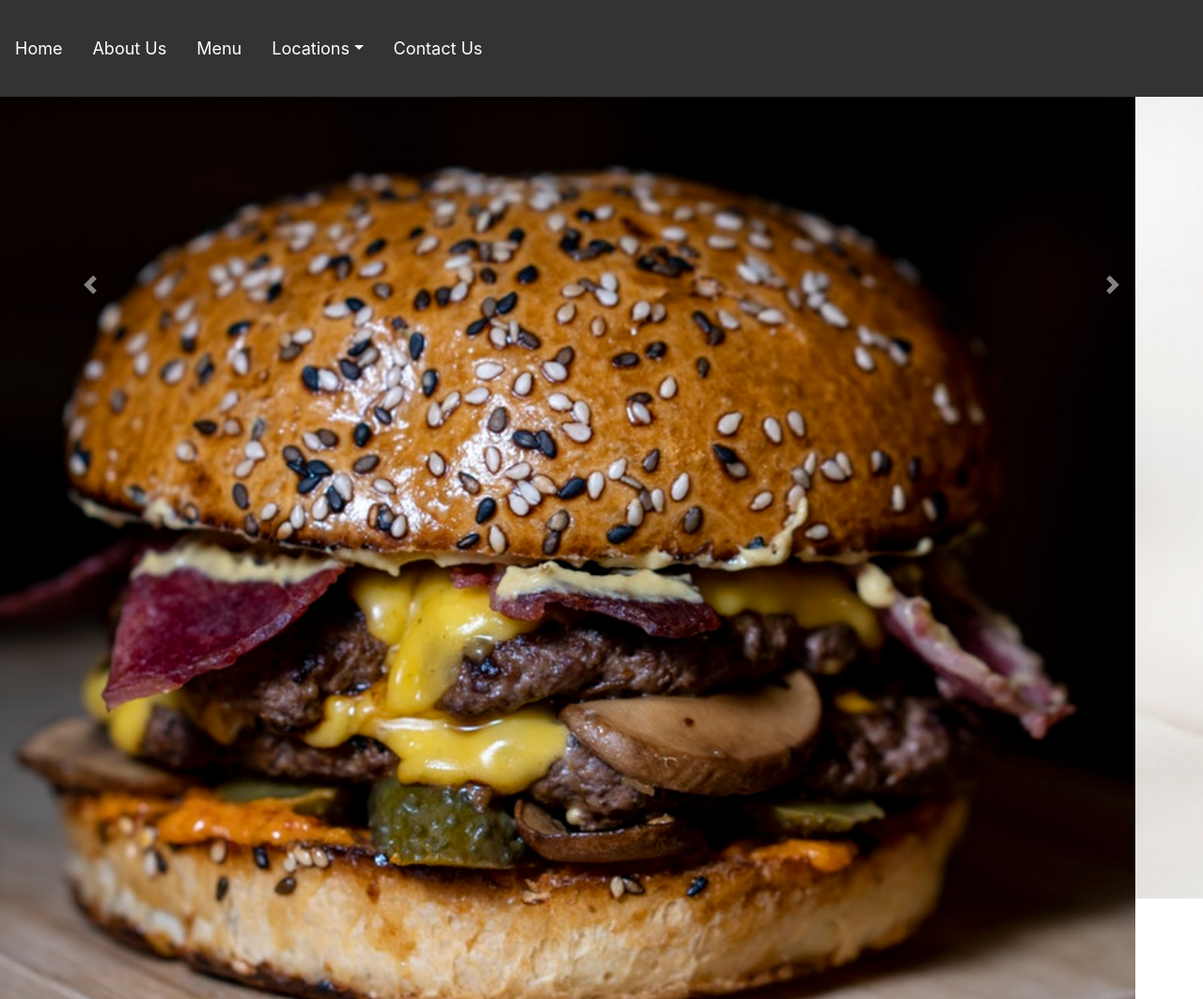
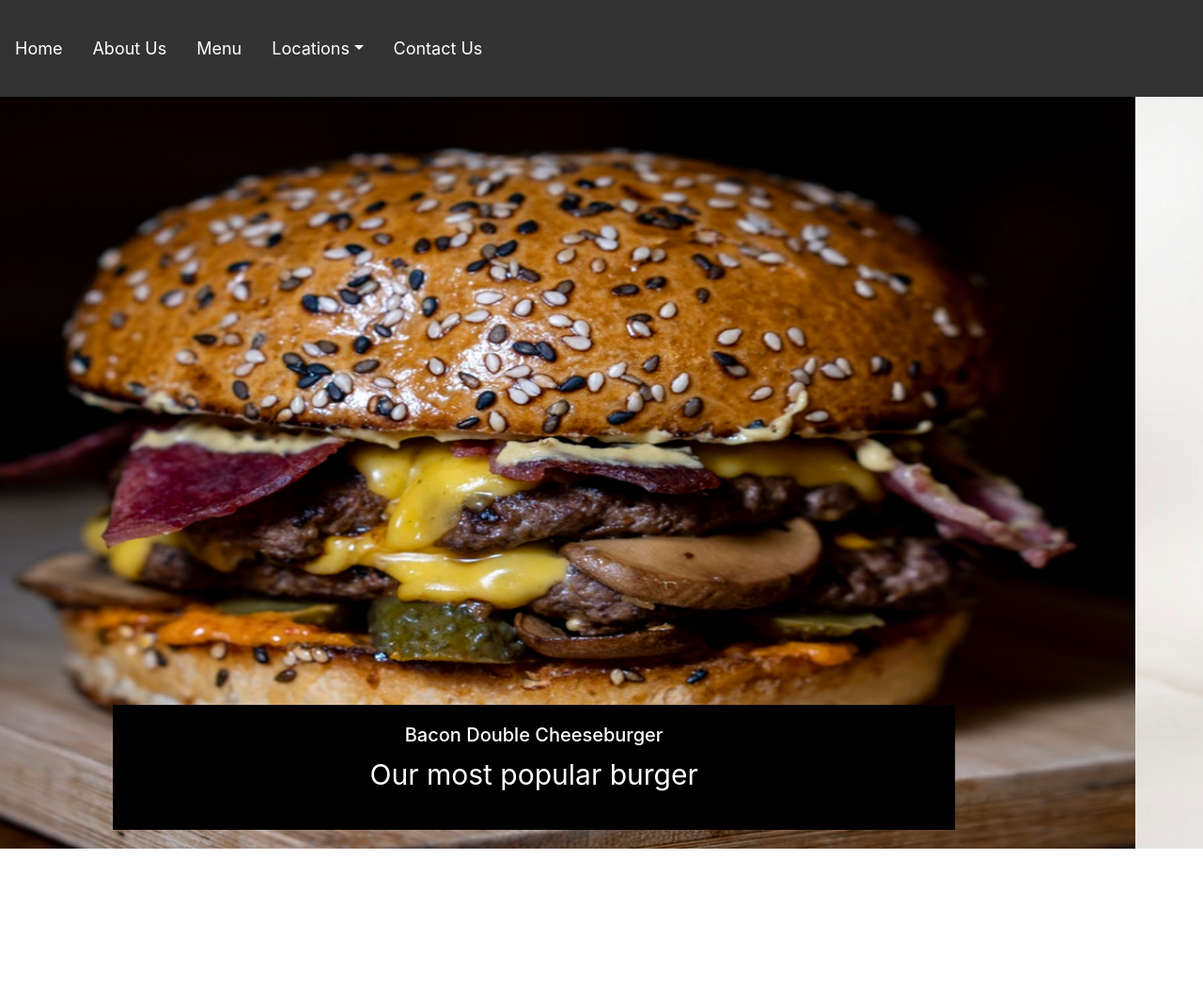
Before and after one commit to Code-Institute-Submissions/foodproject, a plain HTML site: page index.html in a window 1280 px wide. Shown: the top 1063 px of the page at 94% size. After the commit the page ends 903 px from the top, so only its background shows below. Drawn offline with nearby package versions, Linux system fonts and the light colour scheme.

Commit message:
Added carousel to homepage

```diff
--- a/index.html
+++ b/index.html
@@ -29,32 +29,35 @@
         <a class="nav-link" href="#">Contact Us</a>
     </nav>
     <!-- CAROUSEL -->
-<div id="carouselExampleControls" class="carousel slide" data-ride="carousel">
-    <div class="carousel-inner">
-        <div class="carousel-item active">
-            <img src="images/bacondoublecheeseburger.jpg" class="d-block w-100" alt="...">
-        </div>
-        <div class="carousel-item">
-            <img src="images/cheeseburger.jpg" class="d-block w-100 alt=" cheeseburger ">
-        </div>
-        <div class="carousel-item ">
-                <img src="images/thestackburger.jpg " class="d-block w-100 " alt="... ">
+    <div id="carouselExampleSlidesOnly" class="carousel slide" data-ride="carousel">
+        <div class="carousel-inner">
+            <div class="carousel-item active">
+                <img class="d-block w-100" src="images/bacondoublecheeseburger.jpg" alt="Bacon Double Cheeseburger">
+                <div class="carousel-caption d-none d-md-block">
+                    <h5>Bacon Double Cheeseburger</h5>
+                    <p>Our most popular burger</p>
+                </div>
+            </div>
+            <div class="carousel-item">
+                <img class="d-block w-100" src="images/cheeseburger.jpg" alt="Cheeseburger">
+                 <div class="carousel-caption d-none d-md-block">
+                    <h5>Cheeseburger</h5>
+                    <p>Great tasting classic cheeseburger</p>
+                </div>
+            </div>
+            <div class="carousel-item">
+                <img class="d-block w-100" src="images/thestackburger.jpg" alt="The Stack Burger">
+                 <div class="carousel-caption d-none d-md-block">
+                    <h5>The Stack</h5>
+                    <p>For those who dare to challenge</p>
+                </div>
+            </div>
         </div>
     </div>
-    <a class="carousel-control-prev " href="#carouselExampleControls " role="button " data-slide="prev ">
-        <span class="carousel-control-prev-icon " aria-hidden="true "></span>
-        <span class="sr-only ">Previous</span>
-    </a>
-    <a class="carousel-control-next " href="#carouselExampleControls " role="button " data-slide="next ">
-    <span class="carousel-control-next-icon " aria-hidden="true "></span>
-    <span class="sr-only ">Next</span>
-    </a>
-</div>
 
-
-    <script src="https://code.jquery.com/jquery-3.3.1.slim.min.js" integrity="sha384-q8i/X+965DzO0rT7abK41JStQIAqVgRVzpbzo5smXKp4YfRvH+8abtTE1Pi6jizo" crossorigin="anonymous"></script>
-    <script src="https://cdnjs.cloudflare.com/ajax/libs/popper.js/1.14.7/umd/popper.min.js" integrity="sha384-UO2eT0CpHqdSJQ6hJty5KVphtPhzWj9WO1clHTMGa3JDZwrnQq4sF86dIHNDz0W1" crossorigin="anonymous"></script>
-    <script src="https://stackpath.bootstrapcdn.com/bootstrap/4.3.1/js/bootstrap.min.js" integrity="sha384-JjSmVgyd0p3pXB1rRibZUAYoIIy6OrQ6VrjIEaFf/nJGzIxFDsf4x0xIM+B07jRM" crossorigin="anonymous"></script>
+    <script src="https://code.jquery.com/jquery-3.3.1.slim.min.js " integrity="sha384-q8i/X+965DzO0rT7abK41JStQIAqVgRVzpbzo5smXKp4YfRvH+8abtTE1Pi6jizo " crossorigin="anonymous "></script>
+    <script src="https://cdnjs.cloudflare.com/ajax/libs/popper.js/1.14.7/umd/popper.min.js " integrity="sha384-UO2eT0CpHqdSJQ6hJty5KVphtPhzWj9WO1clHTMGa3JDZwrnQq4sF86dIHNDz0W1 " crossorigin="anonymous "></script>
+    <script src="https://stackpath.bootstrapcdn.com/bootstrap/4.3.1/js/bootstrap.min.js " integrity="sha384-JjSmVgyd0p3pXB1rRibZUAYoIIy6OrQ6VrjIEaFf/nJGzIxFDsf4x0xIM+B07jRM " crossorigin="anonymous "></script>
 </body>
 
 </html>
--- a/style/css/style.css
+++ b/style/css/style.css
@@ -22,6 +22,13 @@
 
 /* CAROUSEL STYLING */
 
-.carousel {
-    height: 400px;
+.carousel-item img{
+    max-height: 800px;
+    max-width: auto;
 }
+
+.carousel-caption {
+    background-color: black;
+    color: white;
+    font-size: 30px;
+}
```
